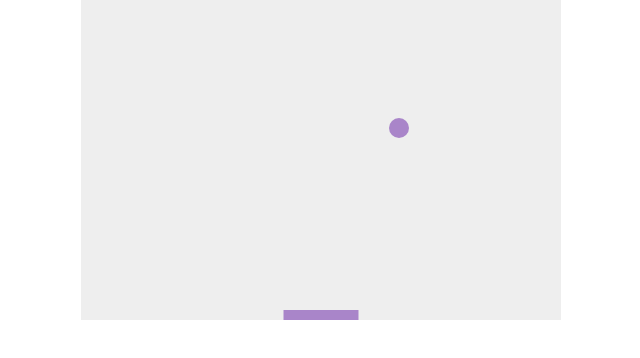
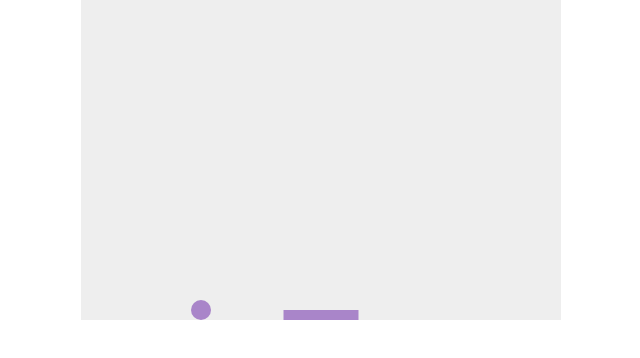
Before and after one commit to pannat/Breakout, a plain HTML site: page index.html in a window 1280 px wide. Shown: the full height of the page, 319-959 px from the left. Drawn offline with Linux system fonts and the light colour scheme.

Commit message:
Step 5. Game over.

```diff
--- a/index.html
+++ b/index.html
@@ -4,7 +4,7 @@
     <meta charset="utf-8" />
     <title>Gamedev Canvas Workshop</title>
     <style>
-        * { padding: 0; margin: 0; }
+        body { padding: 0; margin: 0; }
         canvas { background: #eee; display: block; margin: 0 auto; }
     </style>
 </head>
--- a/src/index.js
+++ b/src/index.js
@@ -55,8 +55,16 @@ const draw = () => {
     drawBall();
     drawPaddle();
 
-    if (y + dy > canvas.height - RADIUS_BALL || y + dy < RADIUS_BALL) {
+    if (y + dy < RADIUS_BALL) {
         dy = -dy;
+    } else if (y + dy > canvas.height - RADIUS_BALL) {
+        if (x > paddleX && x < paddleX + paddleWidth) {
+            dy = -dy;
+        } else {
+            alert('GAME OVER');
+            clearInterval(interval);
+            document.location.reload();
+        }
     }
 
     if (x + dx > canvas.width - RADIUS_BALL || x + dx < RADIUS_BALL) {
@@ -86,4 +94,4 @@ const draw = () => {
 document.addEventListener('keydown', pressKeyDown, false);
 document.addEventListener('keyup', pressKeyUp, false);
 
-setInterval(draw, 10);
+const interval = setInterval(draw, 10);
```
